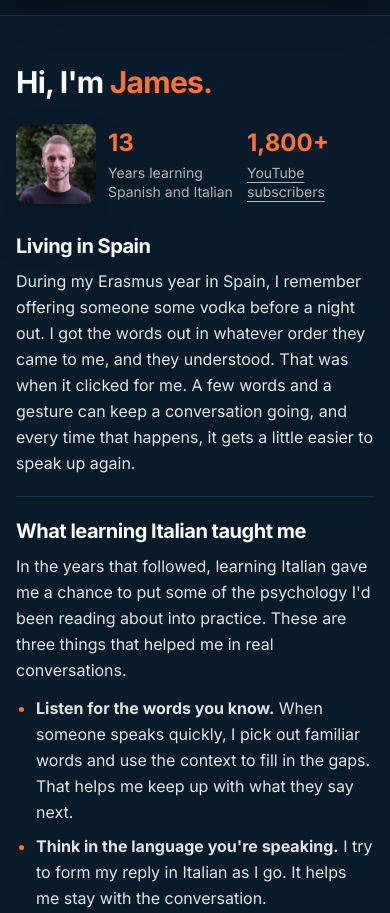
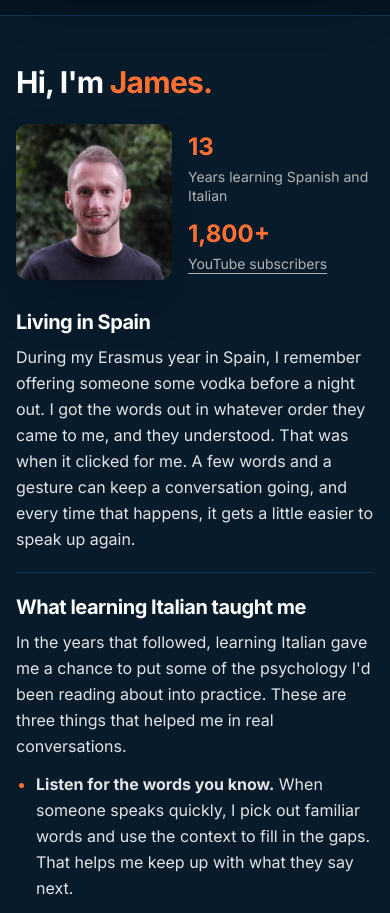
Before and after one commit to hutchy9999/jameshutchinsonlanguages, a React (Vite) app: page /coaching in a window 390 px wide. Shown: the part 1840-2753 px from the top of the page. Built offline with nearby package versions, Linux system fonts and the light colour scheme; the HTML template or start-up script is replaced by a standard one.

Commit message:
Enlarge the coaching portrait on mobile

```diff
--- a/src/components/CoachingAbout.tsx
+++ b/src/components/CoachingAbout.tsx
@@ -6,7 +6,7 @@ export const CoachingAbout = () => (
       <h2 id="about-heading" className="text-3xl sm:text-4xl">Hi, I'm <span className="text-primary">James.</span></h2>
 
       <div className="mt-6 grid gap-7 lg:grid-cols-[minmax(0,1fr)_20rem] lg:gap-14">
-        <div className="grid grid-cols-[5rem_minmax(0,1fr)] items-center gap-3 sm:grid-cols-[7rem_minmax(0,1fr)] sm:gap-6 lg:col-start-2 lg:row-start-1 lg:block">
+        <div className="grid grid-cols-[clamp(7rem,40vw,11rem)_minmax(0,1fr)] items-center gap-4 sm:gap-6 lg:col-start-2 lg:row-start-1 lg:block">
           <img
             src={jamesCloseUp}
             alt="James Hutchinson"
@@ -15,7 +15,7 @@ export const CoachingAbout = () => (
             loading="lazy"
             className="aspect-square w-full rounded-xl object-cover shadow-book lg:rounded-2xl"
           />
-          <dl className="grid grid-cols-2 gap-3 sm:gap-5 lg:mt-5">
+          <dl className="grid gap-3 sm:grid-cols-2 sm:gap-5 lg:mt-5">
             <div className="flex flex-col-reverse justify-end gap-1">
               <dt className="text-sm leading-snug text-muted-foreground">Years learning Spanish and Italian</dt>
               <dd className="text-2xl font-bold text-primary sm:text-3xl">13</dd>
```
